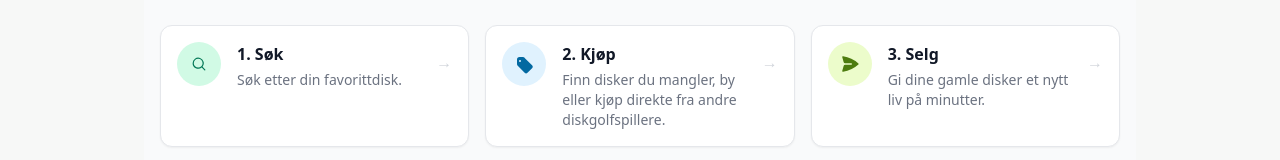
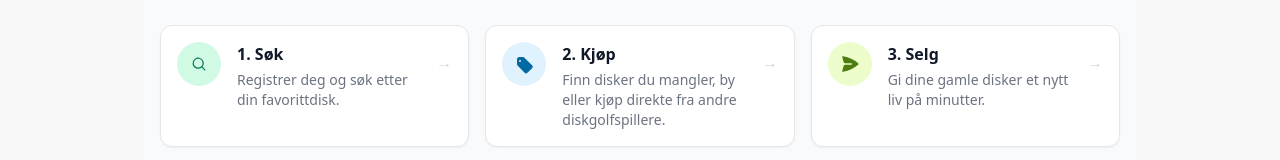
Before and after one commit to LeanderTS/Disktorget, a Next.js app: page / in a window 1280 px wide. Shown: the part 754-914 px from the top of the page. Built offline with nearby package versions, Linux system fonts and the light colour scheme; no server answers; the database is empty.

Commit message:
Update Hero.tsx

```diff
--- a/src/components/Hero.tsx
+++ b/src/components/Hero.tsx
@@ -58,7 +58,7 @@ export default function Hero() {
               color="bg-emerald-100 text-emerald-700"
               icon={<SearchIcon />}
               title="1. Søk"
-              description="Søk etter din favorittdisk."
+              description="Registrer deg og søk etter din favorittdisk."
             />
             <StepCard
               href="/sok"
```
